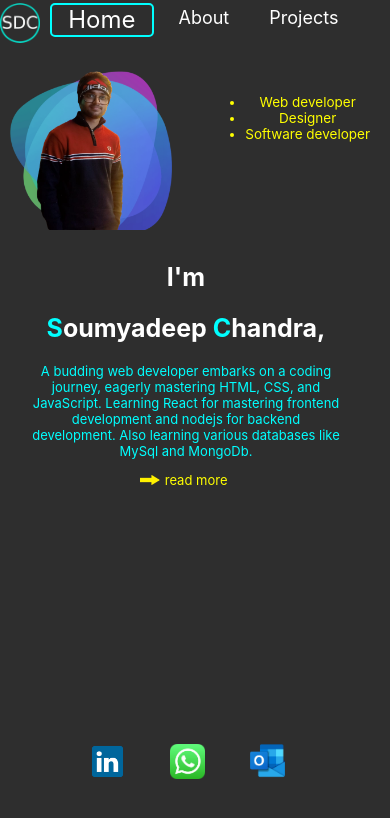
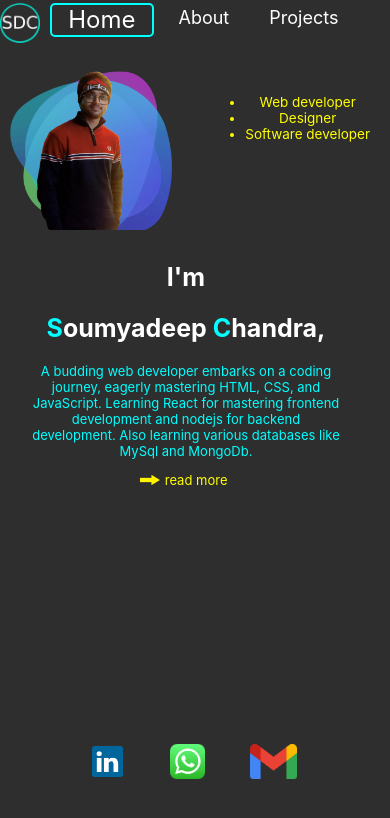
Before and after one commit to chandrasoumya/portfolio, a React (Create React App) app: page / in a window 390 px wide. Shown: the top 818 px of the page. Built offline with nearby package versions, Linux system fonts and the light colour scheme.

Commit message:
outlook to gmail

```diff
--- a/src/App.css
+++ b/src/App.css
@@ -175,12 +175,12 @@
   left:70px;
 }
 
-.contact .outlook{
+.contact .gmail{
   position: absolute;
   left:120px;
 }
 
-.contact .outlook img{
+.contact .gmail img{
   left:120px;
 }
 
@@ -280,7 +280,7 @@
   .contact .whatsapp img{
     left:330px;
   }
-  .contact .outlook img{
+  .contact .gmail img{
     left:360px;
   }
 
@@ -361,7 +361,7 @@
   top: -30px;
   height: 35px;
 }
-.contact .outlook img{
+.contact .gmail img{
   left:80px;
   top: -30px;
   height: 35px;
--- a/src/components/Contact.js
+++ b/src/components/Contact.js
@@ -5,7 +5,7 @@ const Contact =()=>{
         <div className="contact">
                 <a href="https://www.linkedin.com/in/soumyadeep-chandra-9a8a4a27b" className="linkedin"><img  src="/photos/logo-linkedin.png" alt="loading"/></a>
                 <a href="https://wa.me/+916297655144" className="whatsapp"><img src="/photos/logo-whatsapp.png" alt="loading"/></a>
-                <a href="maiilto:Soumyadeep.Chandra2022@iem.edu.in" className="outlook"><img src="/photos/logo-outlook.png" alt="loading" id="outlook-logo"/> </a>
+                <a href="mailto:soumya220033@gmail.com" className="gmail"><img src="/photos/logo-gmail.png" alt="loading" id="outlook-logo"/> </a>
         </div>
     )
 }
```
